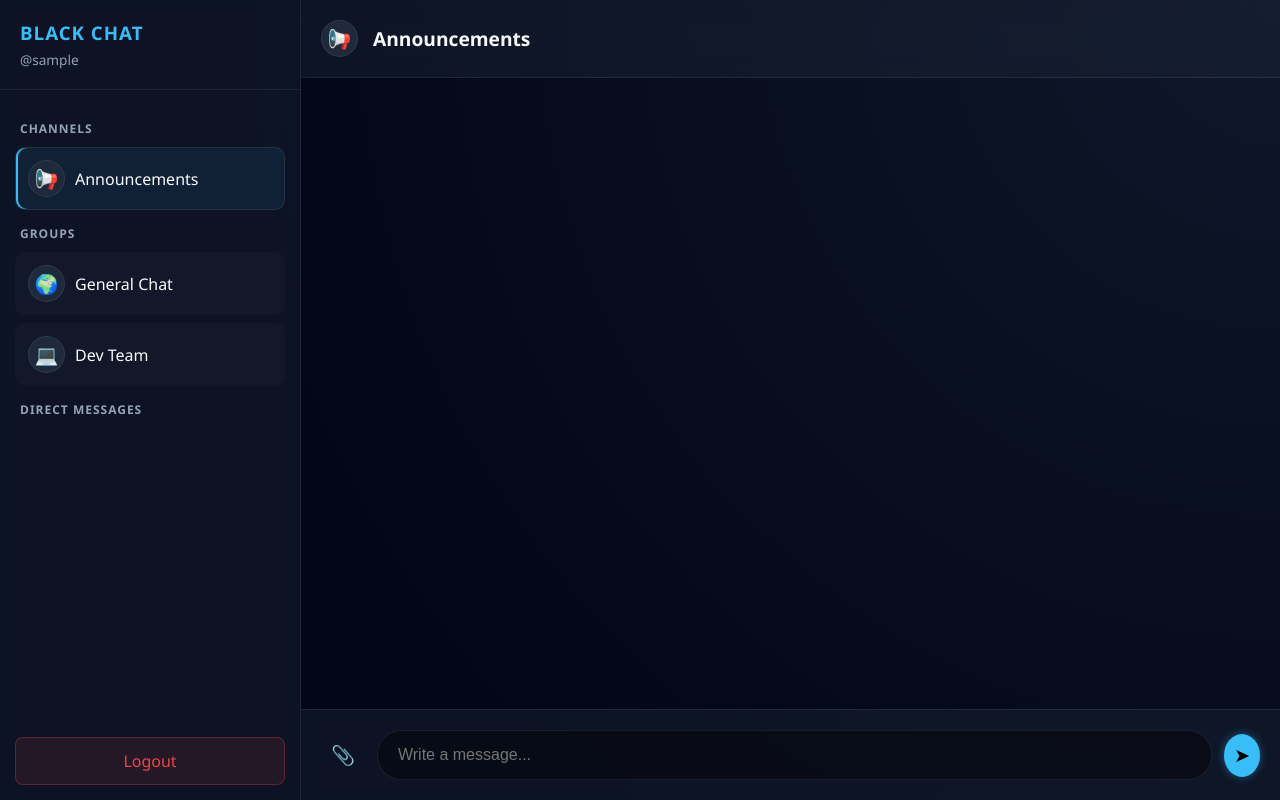
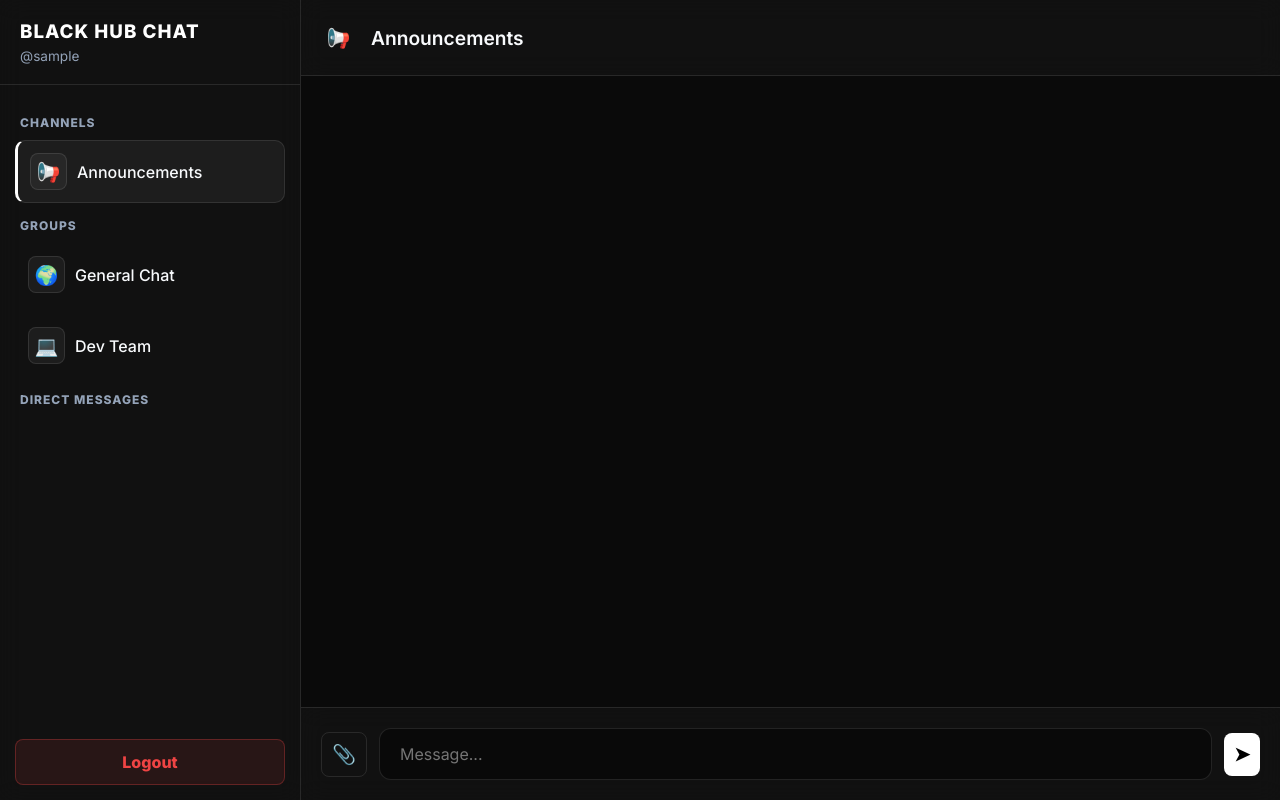
Before and after one commit to saeederamy/Black-Chat, a Flask app: page / in a window 1280 px wide. Run offline with Flask 3, Linux system fonts and the light colour scheme; the visitor is signed in with stand-in values (Sample User, id 1); some libraries are stand-ins or nearby versions.

Commit message:
Update index.html

```diff
--- a/templates/index.html
+++ b/templates/index.html
@@ -5,128 +5,121 @@
     <title>Black Chat | Workspace</title>
     <script src="https://cdnjs.cloudflare.com/ajax/libs/socket.io/4.0.1/socket.io.js"></script>
     <style>
-        /* Telegram + Glassmorphism Theme */
+        @import url('https://fonts.googleapis.com/css2?family=Inter:wght@300;400;500;600;800&display=swap');
+
         :root {
-            --bg-main: #020617;
-            --glass-panel: rgba(30, 41, 59, 0.4);
-            --glass-border: rgba(255, 255, 255, 0.08);
-            --neon-blue: #38bdf8;
-            --text-light: #f8fafc;
+            --bg-dark: #0a0a0a;
+            --glass-bg: rgba(255, 255, 255, 0.03);
+            --glass-border: rgba(255, 255, 255, 0.1);
+            --accent: #ffffff;
+            --accent-glow: rgba(255, 255, 255, 0.3);
+            --text-main: #f8fafc;
             --text-muted: #94a3b8;
-            --bubble-self: rgba(56, 189, 248, 0.15);
-            --bubble-other: rgba(255, 255, 255, 0.05);
+            --bubble-self: rgba(255, 255, 255, 0.08);
+            --bubble-other: rgba(255, 255, 255, 0.02);
+            --input-bg: rgba(0,0,0,0.4);
         }
 
-        body { margin: 0; display: flex; height: 100vh; background: var(--bg-main); color: var(--text-light); font-family: 'Segoe UI', Tahoma, sans-serif; background-image: radial-gradient(circle at top right, #0f172a 0%, var(--bg-main) 70%); }
+        body { margin: 0; display: flex; height: 100vh; background: var(--bg-dark); color: var(--text-main); font-family: 'Inter', Tahoma, sans-serif; }
 
-        /* Sidebar (Telegram Left Panel) */
-        .sidebar { width: 300px; background: var(--glass-panel); backdrop-filter: blur(12px); border-right: 1px solid var(--glass-border); display: flex; flex-direction: column; }
+        .sidebar { width: 300px; background: var(--glass-bg); backdrop-filter: blur(12px); border-right: 1px solid var(--glass-border); display: flex; flex-direction: column; }
         .sidebar-header { padding: 20px; border-bottom: 1px solid var(--glass-border); }
-        .sidebar-header h3 { margin: 0; color: var(--neon-blue); letter-spacing: 1px; text-transform: uppercase; }
+        .sidebar-header h3 { margin: 0; color: var(--accent); letter-spacing: 1px; text-transform: uppercase; font-weight: 800;}
         .sidebar-header p { margin: 5px 0 0 0; font-size: 0.85rem; color: var(--text-muted); }
 
         .chat-list { flex: 1; overflow-y: auto; padding: 15px; }
         .section-title { font-size: 0.75rem; color: var(--text-muted); text-transform: uppercase; margin: 15px 0 10px 5px; font-weight: bold; letter-spacing: 1px; }
 
-        .chat-item { display: flex; align-items: center; gap: 10px; padding: 12px; margin-bottom: 8px; border-radius: 10px; cursor: pointer; transition: 0.3s; border: 1px solid transparent; background: rgba(255,255,255,0.02); }
-        .chat-item:hover, .chat-item.active { background: rgba(56, 189, 248, 0.08); border-color: var(--glass-border); }
-        .chat-item.active { box-shadow: inset 2px 0 0 var(--neon-blue); }
-        .chat-icon { width: 35px; height: 35px; border-radius: 50%; background: #1e293b; display: flex; justify-content: center; align-items: center; font-size: 1.2rem; border: 1px solid var(--glass-border); }
+        .chat-item { display: flex; align-items: center; gap: 10px; padding: 12px; margin-bottom: 8px; border-radius: 10px; cursor: pointer; transition: 0.3s; border: 1px solid transparent; }
+        .chat-item:hover, .chat-item.active { background: rgba(255, 255, 255, 0.05); border-color: var(--glass-border); }
+        .chat-item.active { border-left: 3px solid var(--accent); }
+        .chat-icon { width: 35px; height: 35px; border-radius: 8px; background: rgba(255,255,255,0.05); display: flex; justify-content: center; align-items: center; font-size: 1.2rem; border: 1px solid var(--glass-border); }
         .chat-name { font-weight: 500; }
 
-        .logout-btn { margin: 15px; padding: 12px; background: rgba(239, 68, 68, 0.1); color: #ef4444; text-align: center; text-decoration: none; border-radius: 8px; border: 1px solid rgba(239, 68, 68, 0.3); transition: 0.3s; }
-        .logout-btn:hover { background: #ef4444; color: #fff; box-shadow: 0 0 15px rgba(239, 68, 68, 0.5); }
+        .logout-btn { margin: 15px; padding: 12px; background: rgba(239, 68, 68, 0.1); color: #ef4444; text-align: center; text-decoration: none; border-radius: 8px; border: 1px solid rgba(239, 68, 68, 0.3); transition: 0.3s; font-weight:bold;}
+        .logout-btn:hover { background: #ef4444; color: #fff; box-shadow: 0 0 15px rgba(239, 68, 68, 0.4); }
 
-        /* Main Chat Area */
         .chat-container { flex: 1; display: flex; flex-direction: column; position: relative; }
-        .chat-header { padding: 20px; background: var(--glass-panel); backdrop-filter: blur(12px); border-bottom: 1px solid var(--glass-border); display: flex; align-items: center; gap: 15px; }
-        .chat-header h2 { margin: 0; font-size: 1.2rem; }
+        .chat-header { padding: 20px; background: var(--glass-bg); backdrop-filter: blur(12px); border-bottom: 1px solid var(--glass-border); display: flex; align-items: center; gap: 15px; }
+        .chat-header h2 { margin: 0; font-size: 1.2rem; font-weight: 600; }
 
         .messages-wrapper { flex: 1; overflow-y: auto; padding: 20px; display: flex; flex-direction: column; gap: 15px; }
 
-        /* Chat Bubbles */
         .message-row { display: flex; width: 100%; }
         .message-row.self { justify-content: flex-end; }
         .message-row.other { justify-content: flex-start; }
 
-        .bubble { max-width: 65%; padding: 12px 16px; border-radius: 16px; position: relative; line-height: 1.5; backdrop-filter: blur(10px); border: 1px solid var(--glass-border); }
-        .message-row.self .bubble { background: var(--bubble-self); border-bottom-right-radius: 4px; border-color: rgba(56, 189, 248, 0.3); box-shadow: 0 4px 15px rgba(0,0,0,0.2); }
+        .bubble { max-width: 65%; padding: 12px 16px; border-radius: 12px; position: relative; line-height: 1.5; border: 1px solid var(--glass-border); word-break: break-word; }
+        .message-row.self .bubble { background: var(--bubble-self); border-bottom-right-radius: 4px; box-shadow: 0 4px 15px rgba(0,0,0,0.2); }
         .message-row.other .bubble { background: var(--bubble-other); border-bottom-left-radius: 4px; }
 
-        .msg-sender { font-size: 0.75rem; color: var(--neon-blue); font-weight: bold; margin-bottom: 4px; display: block; }
-        .message-row.self .msg-sender { display: none; } /* Hide sender name for own messages */
+        .msg-sender { font-size: 0.75rem; color: var(--text-muted); font-weight: bold; margin-bottom: 4px; display: block; text-transform: uppercase; letter-spacing: 1px;}
+        .message-row.self .msg-sender { display: none; }
 
-        /* Media Attachments */
-        .bubble img, .bubble video { max-width: 100%; border-radius: 8px; margin-top: 8px; border: 1px solid var(--glass-border); cursor: pointer; }
+        /* Media & Files */
+        .bubble img, .bubble video { max-width: 100%; border-radius: 8px; margin-top: 8px; border: 1px solid var(--glass-border); }
         .bubble audio { margin-top: 8px; width: 250px; outline: none; }
+        .file-link { display: inline-flex; align-items: center; gap: 8px; background: rgba(255,255,255,0.05); padding: 10px 15px; border-radius: 8px; text-decoration: none; color: var(--accent); border: 1px solid var(--glass-border); margin-top: 5px; transition: 0.3s; }
+        .file-link:hover { background: var(--accent); color: #000; box-shadow: 0 0 15px var(--accent-glow); }
 
-        /* Input Area */
-        .input-area { padding: 20px; background: var(--glass-panel); backdrop-filter: blur(12px); border-top: 1px solid var(--glass-border); display: flex; gap: 12px; align-items: center; }
-        .input-box { flex: 1; display: flex; align-items: center; background: rgba(0,0,0,0.4); border: 1px solid var(--glass-border); border-radius: 24px; padding: 5px 15px; transition: 0.3s; }
-        .input-box:focus-within { border-color: var(--neon-blue); box-shadow: 0 0 10px rgba(56, 189, 248, 0.2); }
-        .input-box input[type="text"] { flex: 1; background: transparent; border: none; color: white; outline: none; font-size: 1rem; padding: 10px 5px; }
+        .input-area { padding: 20px; background: var(--glass-bg); backdrop-filter: blur(12px); border-top: 1px solid var(--glass-border); display: flex; gap: 12px; align-items: center; }
+        .input-box { flex: 1; display: flex; align-items: center; background: var(--input-bg); border: 1px solid var(--glass-border); border-radius: 12px; padding: 5px 15px; transition: 0.3s; }
+        .input-box:focus-within { border-color: var(--accent); box-shadow: 0 0 10px var(--accent-glow); }
+        .input-box input[type="text"] { flex: 1; background: transparent; border: none; color: white; outline: none; font-size: 1rem; padding: 10px 5px; font-family: 'Inter'; }
 
-        .action-btn { background: transparent; border: none; color: var(--text-muted); font-size: 1.2rem; cursor: pointer; padding: 10px; border-radius: 50%; transition: 0.3s; display: flex; align-items: center; justify-content: center; }
-        .action-btn:hover { color: var(--neon-blue); background: rgba(255,255,255,0.05); }
-        .send-btn { background: var(--neon-blue); color: #000; box-shadow: 0 0 10px rgba(56, 189, 248, 0.4); }
-        .send-btn:hover { background: #0ea5e9; color: #fff; transform: scale(1.05); }
+        .action-btn { background: transparent; border: 1px solid var(--glass-border); color: var(--text-main); font-size: 1.2rem; cursor: pointer; padding: 10px; border-radius: 8px; transition: 0.3s; display: flex; align-items: center; justify-content: center; }
+        .action-btn:hover { background: rgba(255,255,255,0.1); }
+        .send-btn { background: var(--accent); color: #000; border: none; font-weight: bold; }
+        .send-btn:hover { box-shadow: 0 0 15px var(--accent-glow); background: #e5e5e5; transform: translateY(-2px); }
     </style>
 </head>
 <body>
     <div class="sidebar">
         <div class="sidebar-header">
-            <h3>Black Chat</h3>
+            <h3>Black Hub Chat</h3>
             <p>@{{ username }}</p>
         </div>
 
         <div class="chat-list">
             <div class="section-title">Channels</div>
             <div class="chat-item active" onclick="joinRoom('Announcements', 'channel', this)">
-                <div class="chat-icon">📢</div>
-                <div class="chat-name">Announcements</div>
+                <div class="chat-icon">📢</div><div class="chat-name">Announcements</div>
             </div>
 
             <div class="section-title">Groups</div>
             <div class="chat-item" onclick="joinRoom('General', 'group', this)">
-                <div class="chat-icon">🌍</div>
-                <div class="chat-name">General Chat</div>
+                <div class="chat-icon">🌍</div><div class="chat-name">General Chat</div>
             </div>
             <div class="chat-item" onclick="joinRoom('Dev_Team', 'group', this)">
-                <div class="chat-icon">💻</div>
-                <div class="chat-name">Dev Team</div>
+                <div class="chat-icon">💻</div><div class="chat-name">Dev Team</div>
             </div>
 
             <div class="section-title">Direct Messages</div>
             {% for u in all_users %}
                 {% if u != username %}
                 <div class="chat-item" onclick="joinPrivateChat('{{ u }}', this)">
-                    <div class="chat-icon">👤</div>
-                    <div class="chat-name">{{ u }}</div>
+                    <div class="chat-icon">👤</div><div class="chat-name">{{ u }}</div>
                 </div>
                 {% endif %}
             {% endfor %}
         </div>
-
         <a href="/logout" class="logout-btn">Logout</a>
     </div>
 
     <div class="chat-container">
         <div class="chat-header">
-            <div class="chat-icon" id="header-icon">📢</div>
+            <div class="chat-icon" id="header-icon" style="background:transparent; border:none;">📢</div>
             <h2 id="room-name">Announcements</h2>
         </div>
 
-        <div class="messages-wrapper" id="messages">
-            </div>
+        <div class="messages-wrapper" id="messages"></div>
 
         <div class="input-area">
             <input type="file" id="fileInput" style="display:none" onchange="uploadFile()">
-            <button class="action-btn" onclick="document.getElementById('fileInput').click()" title="Attach File">📎</button>
-
+            <button class="action-btn" onclick="document.getElementById('fileInput').click()" title="Attach Document/Media">📎</button>
             <div class="input-box">
-                <input type="text" id="msgInput" placeholder="Write a message..." onkeypress="handleEnter(event)">
+                <input type="text" id="msgInput" placeholder="Message..." onkeypress="handleEnter(event)">
             </div>
-
             <button class="action-btn send-btn" onclick="sendText()">➤</button>
         </div>
     </div>
@@ -136,64 +129,67 @@
         const currentUser = "{{ username }}";
         let currentRoom = 'Announcements';
 
-        socket.on('connect', () => {
-            socket.emit('join', {room: currentRoom});
+        socket.on('connect', () => { socket.emit('join', {room: currentRoom}); });
+
+        // گرفتن تاریخچه کامل هنگام ورود
+        socket.on('history', (messages) => {
+            document.getElementById('messages').innerHTML = '';
+            messages.forEach(data => appendMessage(data));
         });
 
         // دریافت پیام جدید
         socket.on('message', (data) => {
+            appendMessage(data);
+        });
+
+        function appendMessage(data) {
             const msgBox = document.getElementById('messages');
             const isSelf = data.user === currentUser;
-            const rowClass = isSelf ? 'self' : 'other';
 
             let mediaContent = '';
-            if (data.msgType.startsWith('image')) mediaContent = `<img src="${data.url}" onclick="window.open('${data.url}', '_blank')">`;
-            else if (data.msgType.startsWith('video')) mediaContent = `<video controls src="${data.url}"></video>`;
-            else if (data.msgType.startsWith('audio')) mediaContent = `<audio controls src="${data.url}"></audio>`;
+            if (data.msgType === 'image') mediaContent = `<img src="${data.url}">`;
+            else if (data.msgType === 'video') mediaContent = `<video controls src="${data.url}"></video>`;
+            else if (data.msgType === 'audio') mediaContent = `<audio controls src="${data.url}"></audio>`;
+            else if (data.msgType === 'file') {
+                // نمایش زیبا برای دانلود فایل متنی، پی دی اف، فایل زیپ و...
+                let fName = data.fileName || "Download File";
+                mediaContent = `<a href="${data.url}" class="file-link" target="_blank">📄 ${fName}</a>`;
+            }
 
             const html = `
-                <div class="message-row ${rowClass}">
+                <div class="message-row ${isSelf ? 'self' : 'other'}">
                     <div class="bubble">
                         <span class="msg-sender">${data.user}</span>
                         ${data.msgType === 'text' ? data.text : mediaContent}
                     </div>
-                </div>
-            `;
+                </div>`;
 
             msgBox.innerHTML += html;
             msgBox.scrollTop = msgBox.scrollHeight;
-        });
+        }
 
-        // تغییر استایل دکمه‌های سایدبار
         function setActive(element) {
             document.querySelectorAll('.chat-item').forEach(el => el.classList.remove('active'));
             element.classList.add('active');
         }
 
-        // ورود به کانال یا گروه
         function joinRoom(room, type, element) {
             currentRoom = room;
             document.getElementById('room-name').innerText = room;
             document.getElementById('header-icon').innerText = type === 'channel' ? '📢' : '🌍';
-            document.getElementById('messages').innerHTML = '';
             setActive(element);
             socket.emit('join', {room: room});
         }
 
-        // ورود به چت خصوصی (تولید آیدی یکتا برای اتاق دونفره)
         function joinPrivateChat(targetUser, element) {
-            // ترکیب دو نام کاربری بر اساس حروف الفبا برای ایجاد روم ثابت بین دو نفر
             const users = [currentUser, targetUser].sort();
             currentRoom = `dm_${users[0]}_${users[1]}`;
-
             document.getElementById('room-name').innerText = targetUser;
             document.getElementById('header-icon').innerText = '👤';
-            document.getElementById('messages').innerHTML = '';
             setActive(element);
             socket.emit('join', {room: currentRoom});
         }
 
-        // ارسال متن
         function sendText() {
             const input = document.getElementById('msgInput');
             if(input.value.trim() !== '') {
@@ -202,11 +198,9 @@
             }
         }
 
-        function handleEnter(e) {
-            if (e.key === 'Enter') sendText();
-        }
+        function handleEnter(e) { if (e.key === 'Enter') sendText(); }
 
-        // آپلود و ارسال عکس/فیلم
+        // آپلود عکس، ویدیو، وویس و فایل متنی و PDF
         async function uploadFile() {
             const file = document.getElementById('fileInput').files[0];
             if (!file) return;
@@ -217,7 +211,10 @@
             const data = await res.json();
 
             if (data.url) {
-                socket.emit('send_message', {user: currentUser, room: currentRoom, msgType: data.type, url: data.url});
+                socket.emit('send_message', {
+                    user: currentUser, room: currentRoom,
+                    msgType: data.type, url: data.url, fileName: data.name
+                });
             }
         }
     </script>
```
